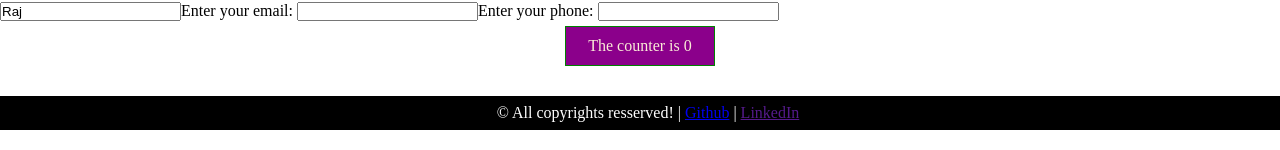
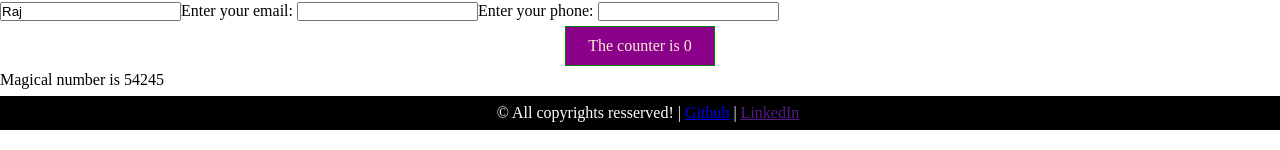
Before and after one commit to rajbhirud/Web-Development, a React (Vite) app in the folder lect008/: page / in a window 1280 px wide. Shown: the part 670-820 px from the top of the page. Built offline with nearby package versions, Linux system fonts and the light colour scheme.

Commit message:
useMemo hook in React

```diff
--- a/lect008/src/components/Home.jsx
+++ b/lect008/src/components/Home.jsx
@@ -1,4 +1,4 @@
-import React, { useContext } from 'react'
+import React, { useContext, useMemo, useState } from 'react'
 import Footer from "./Footer"
 import Card from './Card'
 import Counter from "./useState"
@@ -7,8 +7,20 @@ import HandleEvent from "./HandleEvent"
 import { counterContext } from '../context/context'
 import './Home.css'
 
+const nums = new Array(3_000_000).fill(0).map((_, i) => {
+    return{
+        index: i,
+        isMagical: i===54_245
+    }
+})
+
 const Home = () => {
     const { count, setCount } = useContext(counterContext);
+    const [number, setNumber] = useState(nums);
+
+    // const magical = number.find(item=>item.isMagical===true)       // Expensive Computation
+    const magical = useMemo(() => number.find(item=>item.isMagical===true), [number])
+
     return (
         <div>
             <main>
@@ -25,6 +37,7 @@ const Home = () => {
                 <div className='displayCountHome'>
                     The counter is {count}
                 </div>
+                <span>Magical number is {magical.index}</span>
 
                 <div style={{ height: "5vw" }} />
             </main>
```
